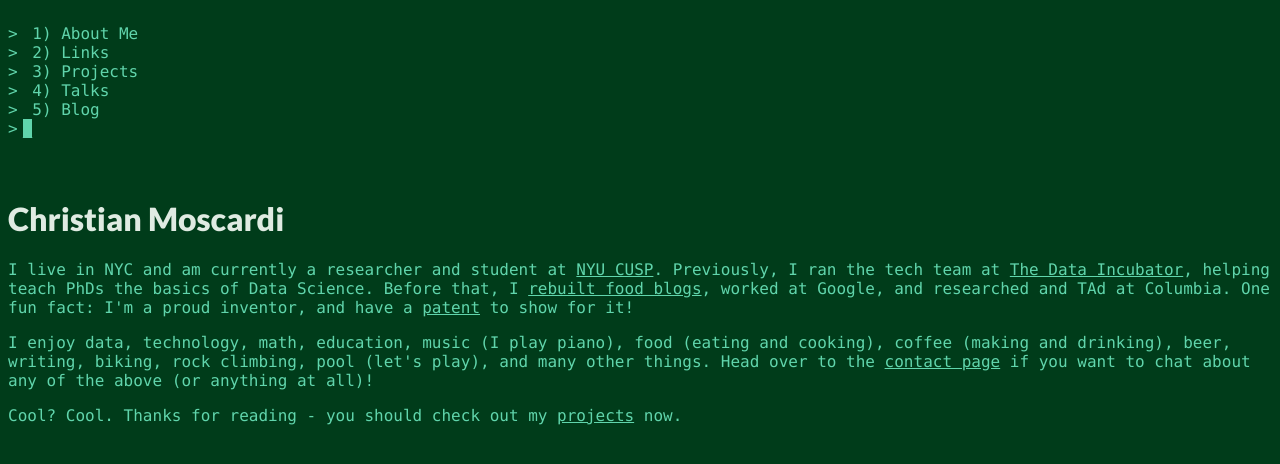
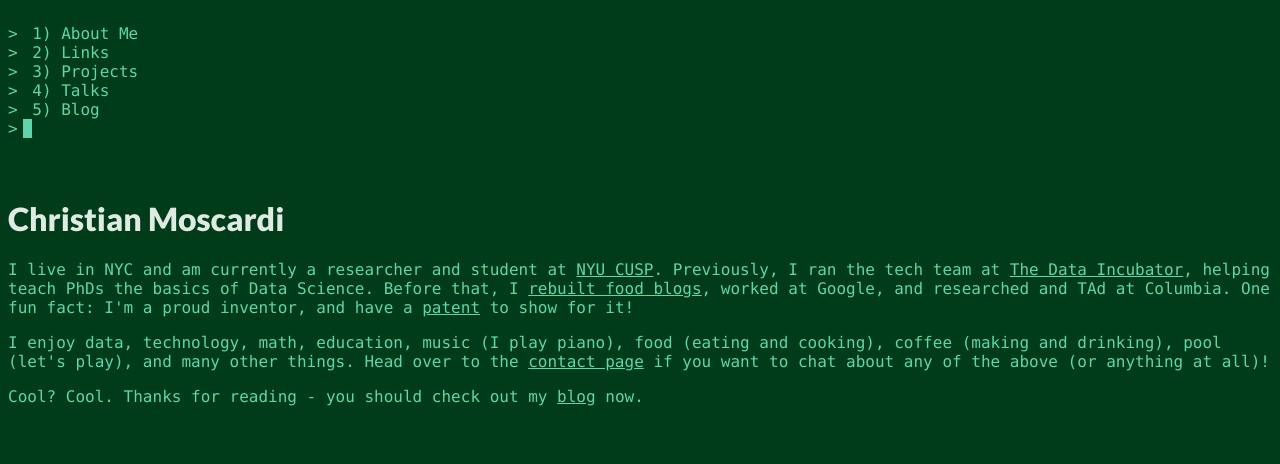
Before and after one commit to cmoscardi/cmoscardi.github.io, a Jekyll site: the page built from home.html, in a window 1280 px wide. Shown: the top 464 px of the page. Built offline with Jekyll 4.4.1, drawn with Linux system fonts in a browser that asks for light colours; nearby versions of some CDN libraries.

Commit message:
cosmetics

```diff
--- a/home.html
+++ b/home.html
@@ -8,7 +8,7 @@ pre_message: You are now inside!
 <p>I live in NYC and am currently a researcher and student at <a href="http://cusp.nyu.edu/">NYU CUSP</a>. Previously, I ran the tech team at <a target="_blank" href="https://www.thedataincubator.com">The Data Incubator</a>, helping teach PhDs the basics of Data Science. Before that, I <a target="_blank" href="http://www.realcheapeats.com/">rebuilt food blogs</a>, worked at Google, and researched and TAd at Columbia. One fun fact: I'm a proud inventor, and have a <a href="https://patents.google.com/patent/WO2017165399A1/en">patent</a> to show for it!</p>
 
 
-<p>I enjoy data, technology, math, education, music (I play piano), food (eating and cooking), coffee (making and drinking), beer, writing, biking, rock climbing, pool (let's play), and many other things. Head over to the <a href="/links.html">contact page</a> if you want to chat about any of the above (or anything at all)! </p>
+<p>I enjoy data, technology, math, education, music (I play piano), food (eating and cooking), coffee (making and drinking), pool (let's play), and many other things. Head over to the <a href="/links.html">contact page</a> if you want to chat about any of the above (or anything at all)! </p>
 
 
-<p>Cool? Cool. Thanks for reading - you should check out my <a href="/projects.html">projects</a> now.</p>
+<p>Cool? Cool. Thanks for reading - you should check out my <a href="/blog/">blog</a> now.</p>
--- a/projects.html
+++ b/projects.html
@@ -5,9 +5,9 @@ title: projects
 
 <h1 id="nomen">Christian Moscardi</h1>
 <ul id="projects">
+  <li><a target="_blank" href="https://github.com/cmoscardi/subway_explore">Dynamic On-demand Vehicle Routing in NYC </a></li>
   <li><a target="_blank" href="https://www.lilite.co">Lilite: A Linux core package installer</a></li>
   <li><a target="_blank" href="http://www.realcheapeats.com">Real cheap eats</a></li>
   <li><a target="_blank" href="http://cmos-bubblechat.herokuapp.com">bubblechat</a></li>
-  <li><a target="_blank" href="https://github.com/cmoscardi/lyricism">lyricism</a></li>
   <li><a target="_blank" href="https://github.com/cmoscardi/carduino">carduino</a> <a target="_blank" href="http://dl.dropbox.com/u/24144746/20120413_151512.mp4">(with video!)</a></li>
 </ul>
```
Also changed, not shown: talks.html (+4 -4 lines).
